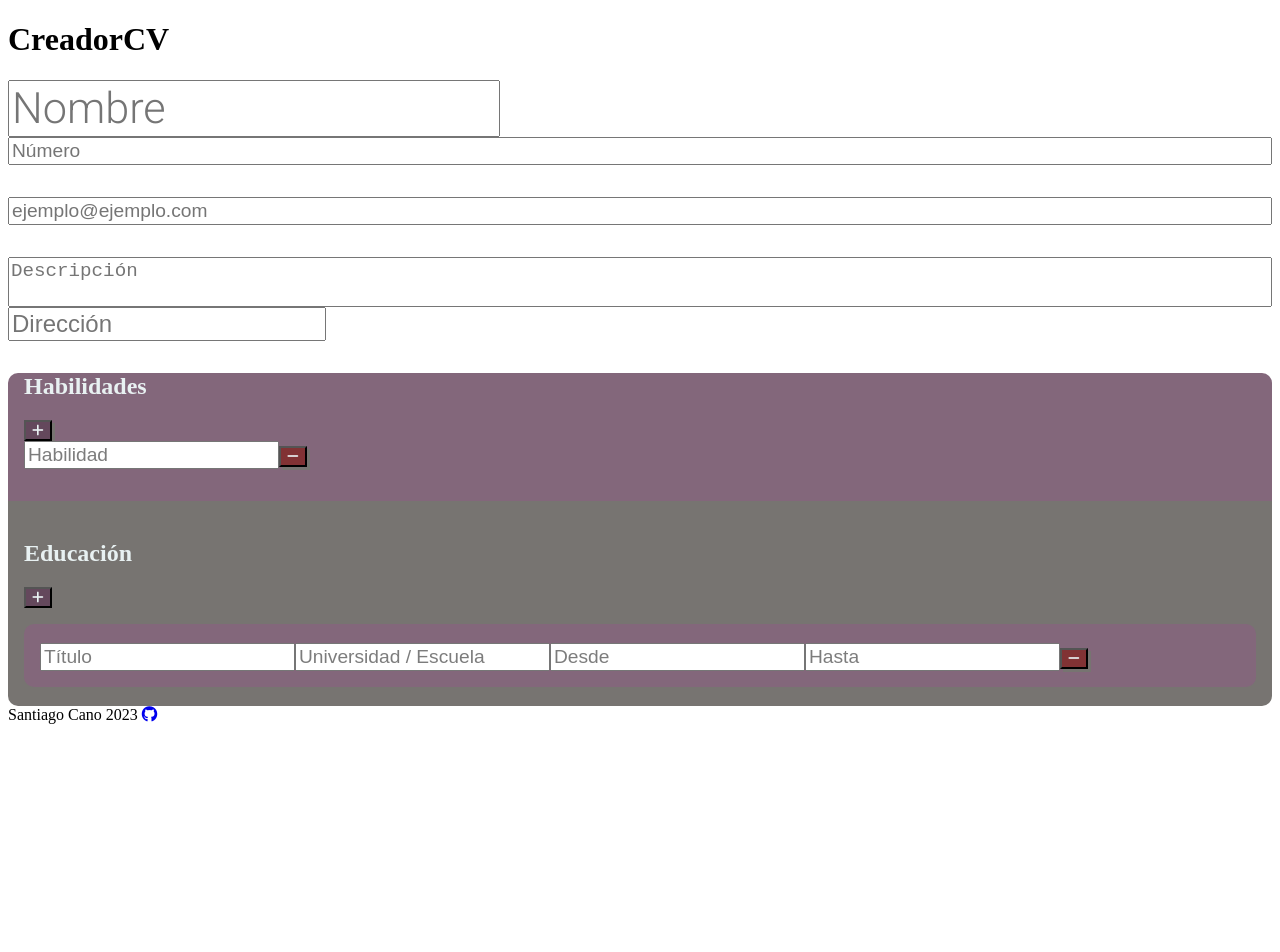
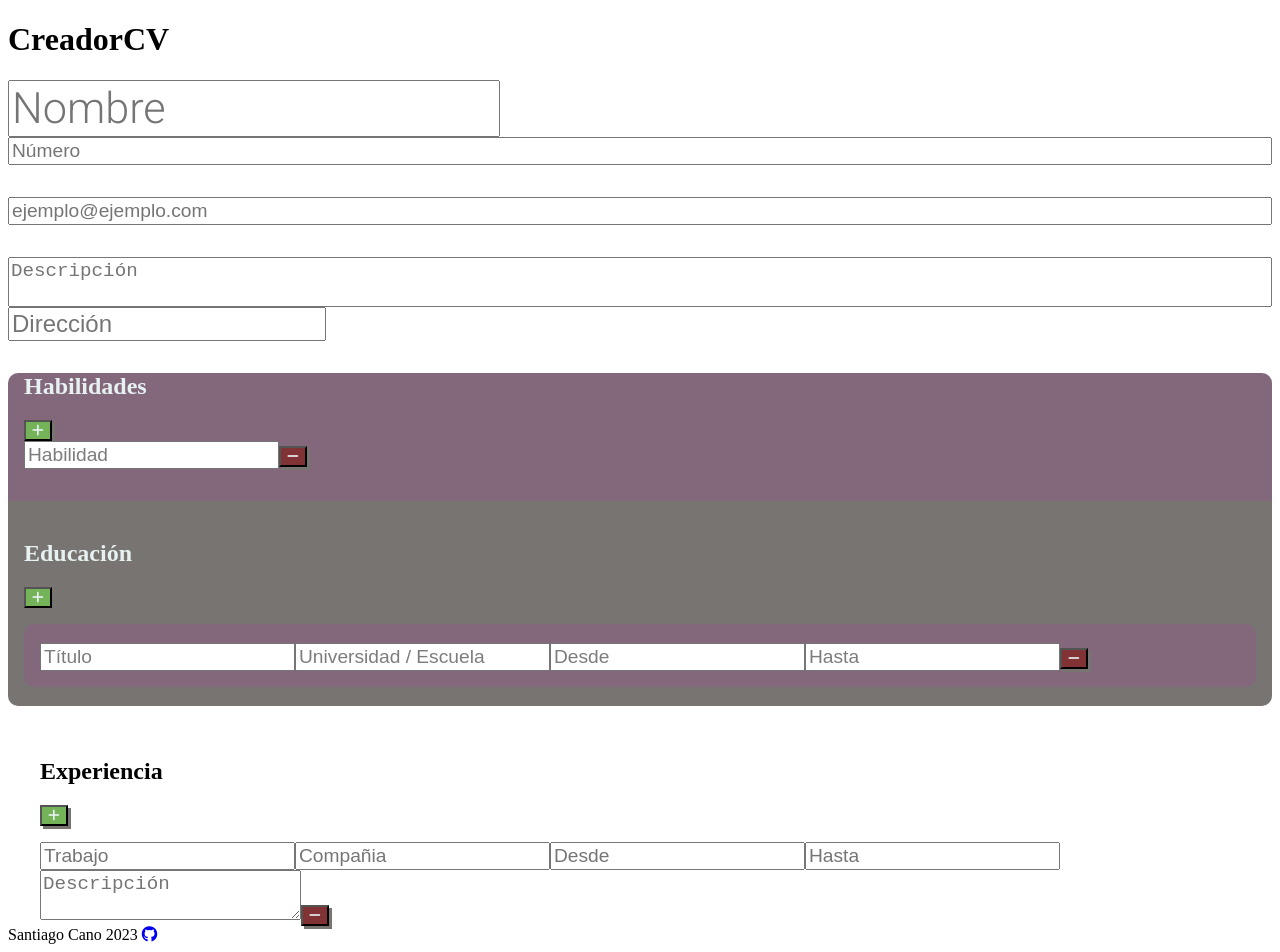
Before and after one commit to LaVieja1/cv-application, a React (Create React App) app: page / in a window 1280 px wide. Before the commit the page ends 800 px from the top, so only its background shows below. Built offline with nearby package versions, Linux system fonts and the light colour scheme.

Commit message:
Añadido seccion de experiencia de trabajo

```diff
--- a/package.json
+++ b/package.json
@@ -9,6 +9,7 @@
     "react": "^18.2.0",
     "react-dom": "^18.2.0",
     "react-scripts": "5.0.1",
+    "react-to-print": "^2.14.13",
     "uuid": "^9.0.0",
     "web-vitals": "^2.1.4"
   },
--- a/src/App.css
+++ b/src/App.css
@@ -1,4 +1,5 @@
 :root {
+    --green: #75b359;
     --brown: #2E1114;
     --red: #813234;
     --purple: #64485C;
--- a/src/components/Education/education.css
+++ b/src/components/Education/education.css
@@ -25,7 +25,7 @@
 
 .education button {
     color: var(--light);
-    background-color: var(--purple);
+    background-color: var(--green);
     box-shadow: var(--grey) 3px 3px 0 0;
 }
 
--- /dev/null
+++ b/src/components/Experience/experience.css
@@ -0,0 +1,29 @@
+.experience {
+    padding-top: 2rem;
+    padding-left: 2rem;
+    text-align: left;
+    grid-row: 3;
+    grid-column: span 4;
+    grid-row-end: span 2;
+}
+
+.experience input,
+.experience textarea {
+    font-size: 1.2rem;
+    resize: vertical;
+}
+
+.experience form {
+    margin-top: 1rem;
+}
+
+.experience button {
+    color: var(--light);
+    background-color: var(--green);
+    box-shadow: var(--grey) 3px 3px 0 0;
+}
+
+.experience .deleteBtn {
+    background-color: var(--red);
+    color: var(--light);
+}
--- /dev/null
+++ b/src/components/Experience/experience.js
@@ -0,0 +1,78 @@
+import React from 'react';
+import { v4 as uuidv4 } from 'uuid';
+
+import './experience.css';
+
+function Experience ({activeButton}) {
+    const [listExperience, setListExperience] = React.useState([
+        {
+            id: uuidv4(),
+            name: ''
+        }
+    ])
+
+    function handleAddButton(e) {
+        let concatList = listExperience.concat([
+            {
+                id: uuidv4(),
+                name: ''
+            }
+        ]);
+        setListExperience(concatList)
+    }
+
+    function deleteExperienceItem(id) {
+        let aux = listExperience.filter(a => a.id !== id);
+        setListExperience(aux);
+    }
+
+    return (
+        <div className='experience'>
+            <div className='content-headers'>
+                <h2>Experiencia</h2>
+                {
+                    activeButton?
+                    <button onClick={handleAddButton}><i className='fas fa-plus'></i></button>:''
+                }
+            </div>
+            <div>
+                {
+                    listExperience.map(expe => {
+                        return (
+                            <InputExperience
+                                key={expe.id}
+                                title={expe.name}
+                                buttonDelete={
+                                    activeButton?
+                                    <button className='deleteBtn' onClick={()=>deleteExperienceItem(expe.id)}><i className='fas fa-minus'></i></button>:''
+                                }
+                            />
+                        )
+                    })
+                }
+            </div>
+        </div>
+    );
+}
+
+function InputExperience({title, buttonDelete}) {
+    const [jobTitle, setJobTitle] = React.useState(title);
+    const [company, setCompany] = React.useState('');
+    const [from, setFrom] = React.useState('');
+    const [to, setTo] = React.useState('');
+    const [description, setDescription] = React.useState('');
+
+    return (
+        <form>
+            <input type='text' defaultValue={jobTitle} onChange={(e)=>setJobTitle(e.target.value)} placeholder='Trabajo' required />
+            <input type='text' defaultValue={company} onChange={(e)=>setCompany(e.target.value)} placeholder='Compañia' required />
+            <input type='text' defaultValue={from} onChange={(e)=>setFrom(e.target.value)} placeholder='Desde' required />
+            <input type='text' defaultValue={to} onChange={(e)=>setTo(e.target.value)} placeholder='Hasta' required />
+            <textarea onChange={(e)=>setDescription(e.target.vaue)} value={description} placeholder='Descripción' required />
+
+            {buttonDelete}
+        </form>
+    )
+}
+
+export default Experience;
--- a/src/components/FormCV.js
+++ b/src/components/FormCV.js
@@ -5,11 +5,13 @@ import Information from "./Information/information";
 import Area from "./Area/area";
 import Skills from "./Skills/skills";
 import Education from "./Education/education";
+import Experience from "./Experience/experience";
 
 
 function FormCV() {
     const [activeButton, setActiveButton] = React.useState(true);
     const componentRef = React.useRef(null);
+    let setPromiseResolve = React.useRef(null);
 
 
     return (
@@ -21,6 +23,7 @@ function FormCV() {
                     <Area activeButton={"d"} />
                     <Skills activeButton={activeButton} />
                     <Education activeButton={activeButton} />
+                    <Experience activeButton={activeButton} />
                 </div>
             </div>
         </div>
--- a/src/components/Skills/skills.css
+++ b/src/components/Skills/skills.css
@@ -24,7 +24,7 @@
 
 .skills button {
     color: var(--light);
-    background-color: var(--purple);
+    background-color: var(--green);
     box-shadow: var(--grey) 3px 3px 0 0;
 }
 
```
Also changed, not shown: 1 other file (tests, documents, lock files or other folders).
